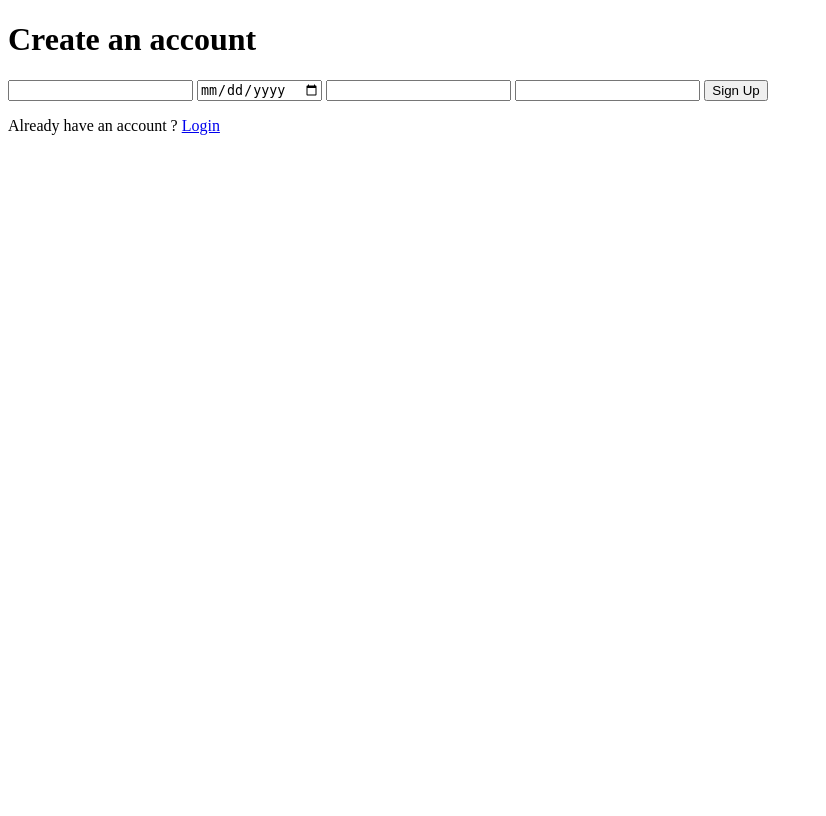
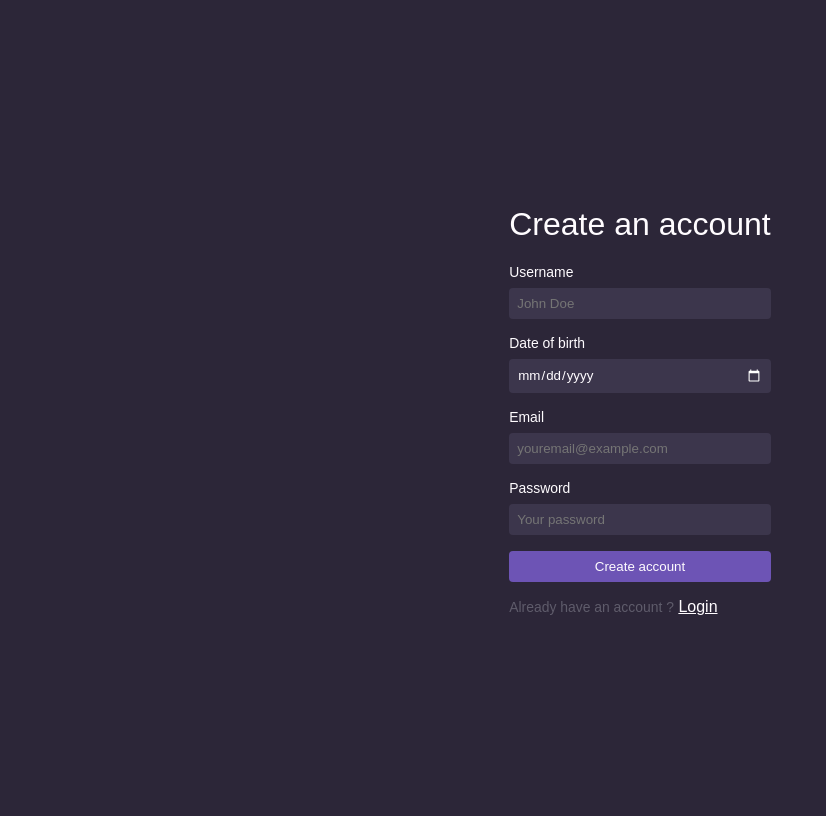
Before and after one commit to MisaHariRabe/misaharirabe.projects_tracker, a Flask app: page /signup in a window 1280 px wide. Shown: the whole page, without its empty margins (0-826 px from the left). Before the commit the page ends 135 px from the top, so only its background shows below. Run offline with Flask 3, Linux system fonts and the light colour scheme.

Commit message:
style : update the login and signup page

```diff
--- /dev/null
+++ b/development/templates/base.html
@@ -0,0 +1,89 @@
+<!DOCTYPE html>
+<html lang="en">
+
+<head>
+    <meta charset="UTF-8">
+    <meta name="viewport" content="width=device-width, initial-scale=1.0">
+    <title>{% block title %}{% endblock %} | Project Tracker App</title>
+    <style>
+        :root {
+            --primary: #2c2638;
+            --secondary: #3c364c;
+            --accent: #6d54b5;
+            --text-light: #fffcff;
+            --text-dark: #5f5c6b;
+            color-scheme: dark;
+        }
+
+        h1 {
+            font-weight: 400;
+        }
+
+        * {
+            font-family: Arial, Helvetica, sans-serif;
+        }
+
+        body {
+            display: grid;
+            justify-content: center;
+            align-content: center;
+            min-height: 100vh;
+            background-color: var(--primary);
+            color: var(--text-light);
+        }
+
+        form {
+            display: flex;
+            flex-direction: column;
+            gap: 1rem;
+            width: 100%;
+        }
+
+        input,
+        textarea,
+        input:placeholder-shown {
+            background-color: var(--secondary);
+            border: none;
+            padding: 0.5rem;
+            border-radius: 0.25rem;
+            color: var(--text-light);
+        }
+
+        button,
+        input[type="submit"] {
+            padding: 0.5rem 1rem;
+            border: none;
+            border-radius: 0.25rem;
+            cursor: pointer;
+        }
+
+        a {
+            color: var(--text-light);
+        }
+
+        .cta {
+            color: var(--text-light);
+            background-color: var(--accent);
+        }
+
+        .sub {
+            color: var(--text-dark);
+            font-size: 0.87rem;
+        }
+
+        .input_field_container {
+            display: grid;
+            gap: 0.5rem;
+        }
+
+        .input_field_container label {
+            font-size: 0.87rem;
+        }
+    </style>
+</head>
+
+<body>
+    {% block main %}{% endblock %}
+</body>
+
+</html>
--- a/development/templates/users/signup.html
+++ b/development/templates/users/signup.html
@@ -1,22 +1,34 @@
-<!DOCTYPE html>
-<html lang="en">
+{%extends "base.html" %}
+{% block title %}Create an account{% endblock %}
+{% block main %}
+<h1>Create an account</h1>
+<form action="/signup" method="post">
+    <div class="input_field_container">
+        <label id="user_name_label" for="user_name" aria-label="user_name_label">Username</label>
+        <input id="user_name" aria-labelledby="user_name_label" placeholder="John Doe" type="text" name="user_name"
+            required aria-required="true">
+    </div>
 
-<head>
-    <meta charset="UTF-8">
-    <meta name="viewport" content="width=device-width, initial-scale=1.0">
-    <title>Create an account</title>
-</head>
+    <div class="input_field_container">
+        <label id="user_dateofbirth_label" for="user_dateofbirth" aria-label="user_dateofbirth_label">
+            Date of birth
+        </label>
+        <input id="user_dateofbirth" type="date" name="user_dateofbirth" required aria-required="true">
+    </div>
 
-<body>
-    <h1>Create an account</h1>
-    <form action="/signup" method="post">
-        <input type="text" name="user_name" required aria-required="true">
-        <input type="date" name="user_dateofbirth" required aria-required="true">
-        <input type="text" name="user_email" required aria-required="true">
-        <input type="password" name="user_password" required aria-required="true">
-        <button type="submit">Sign Up</button>
-    </form>
-    <p>Already have an account ? <a href="/login">Login</a></p>
-</body>
+    <div class="input_field_container">
+        <label for="user_email" id="user_email_label" aria-label="user_email_label">Email</label>
+        <input aria-labelledby="user_email_label" id="user_email" placeholder="youremail@example.com" type="email"
+            name="user_email" required aria-required="true">
+    </div>
 
-</html>
+    <div class="input_field_container">
+        <label for="user_password" id="user_password_label" aria-label="user_password_label">Password</label>
+        <input id="user_password" aria-labelledby="user_password_label" placeholder="Your password" type="password"
+            name="user_password" required aria-required="true">
+    </div>
+
+    <button type="submit" class="cta">Create account</button>
+</form>
+<p><span class="sub">Already have an account ?</span> <a href="/login">Login</a></p>
+{% endblock %}
```
Also changed, not shown: development/templates/projects/create_project.html (+4 -12 lines), development/templates/projects/projects.html (+4 -24 lines), development/templates/tasks/create_task.html (+10 -20 lines), development/templates/tasks/tasks.html (+4 -24 lines), development/templates/users/login.html (+19 -18 lines), projects_tracker.db.
